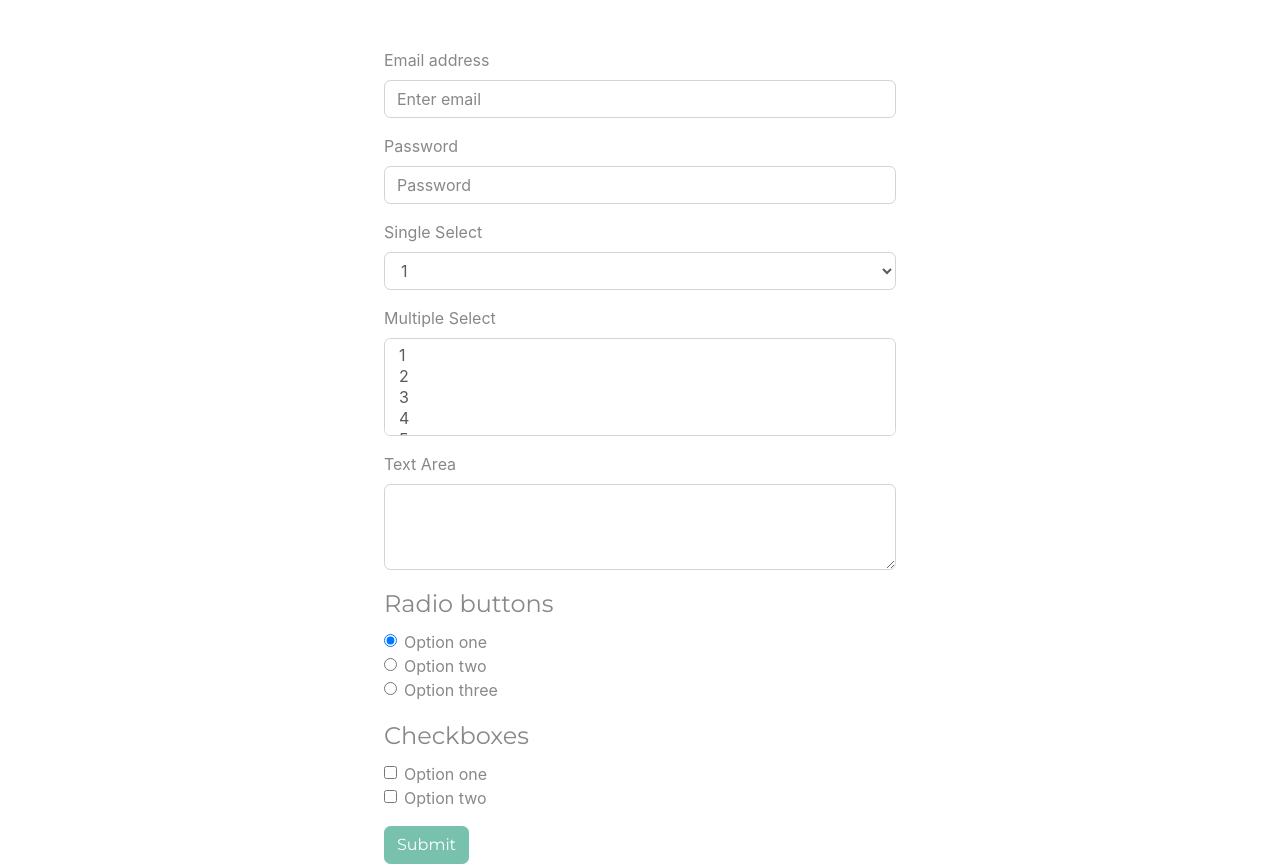
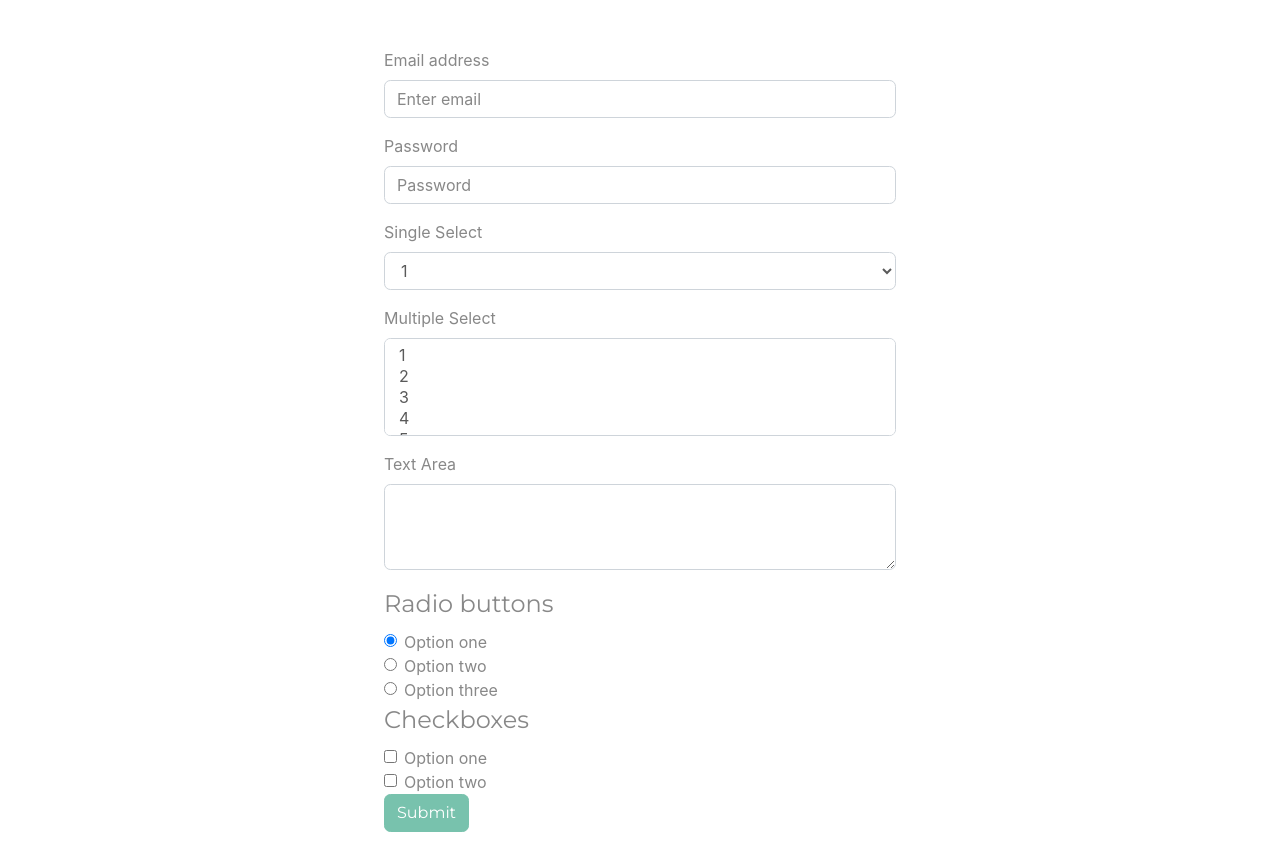
Before and after one commit to freethechildren/NetlifyTest, a plain HTML site: page index.html in a window 1280 px wide. Shown: the part 78-942 px from the top of the page. After the commit the page ends 910 px from the top, so only its background shows below. Drawn offline with nearby package versions, Linux system fonts and the light colour scheme.

Commit message:
Update index.html

```diff
--- a/index.html
+++ b/index.html
@@ -18,7 +18,7 @@
 </nav>
 
 <form name="contact" method="POST" data-netlify="true" display="inline-block" >
-    <fieldset>
+
         <div class="form-group">
             <label for="InputEmail1">Email address</label>
             <input type="email" class="form-control" id="InputEmail1" aria-describedby="emailHelp" placeholder="Enter email">
@@ -51,7 +51,7 @@
             <label for="Textarea">Text Area</label>
             <textarea class="form-control" id="Textarea" rows="3"></textarea>
         </div>
-        <fieldset class="form-group">
+
             <legend>Radio buttons</legend>
             <div class="form-check">
                 <label class="form-check-label">
@@ -71,8 +71,8 @@
                     Option three
                 </label>
             </div>
-        </fieldset>
-        <fieldset class="form-group">
+
+
             <legend>Checkboxes</legend>
             <div class="form-check">
                 <label class="form-check-label">
@@ -86,9 +86,9 @@
                     Option two
                 </label>
             </div>
-        </fieldset>
+
         <button type="submit" class="btn btn-primary">Submit</button>
-    </fieldset>
+
 </form>
 
 </body>
```
